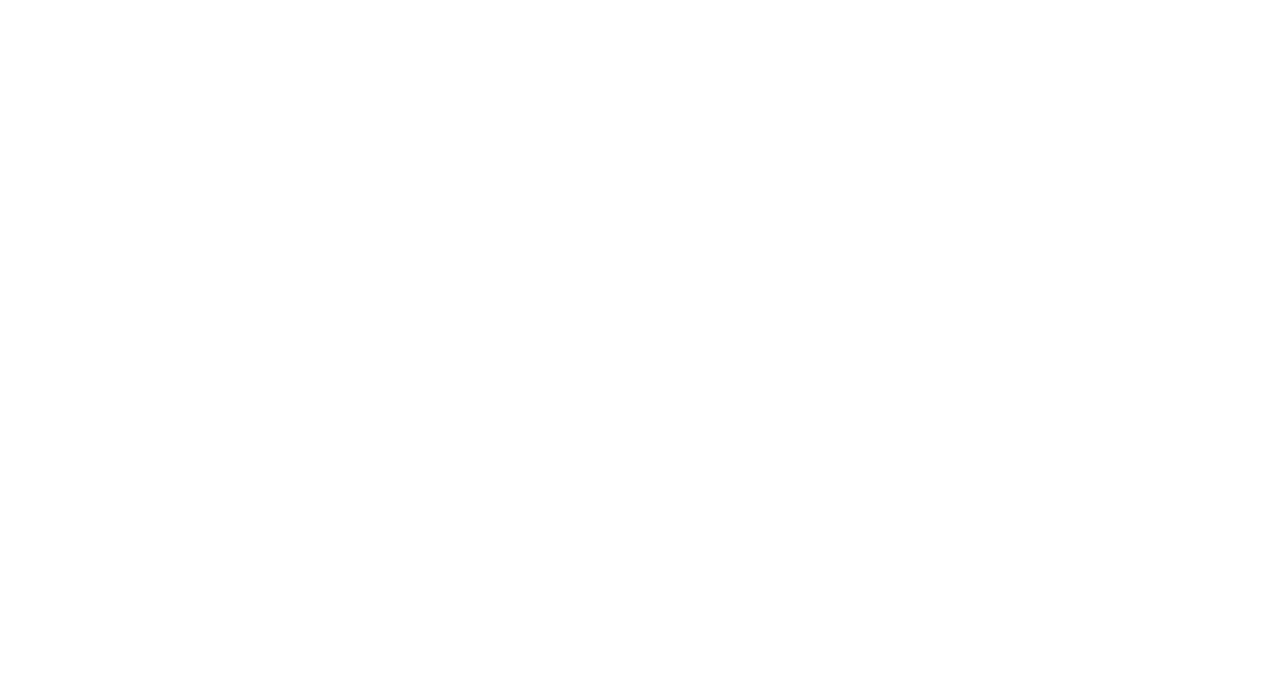
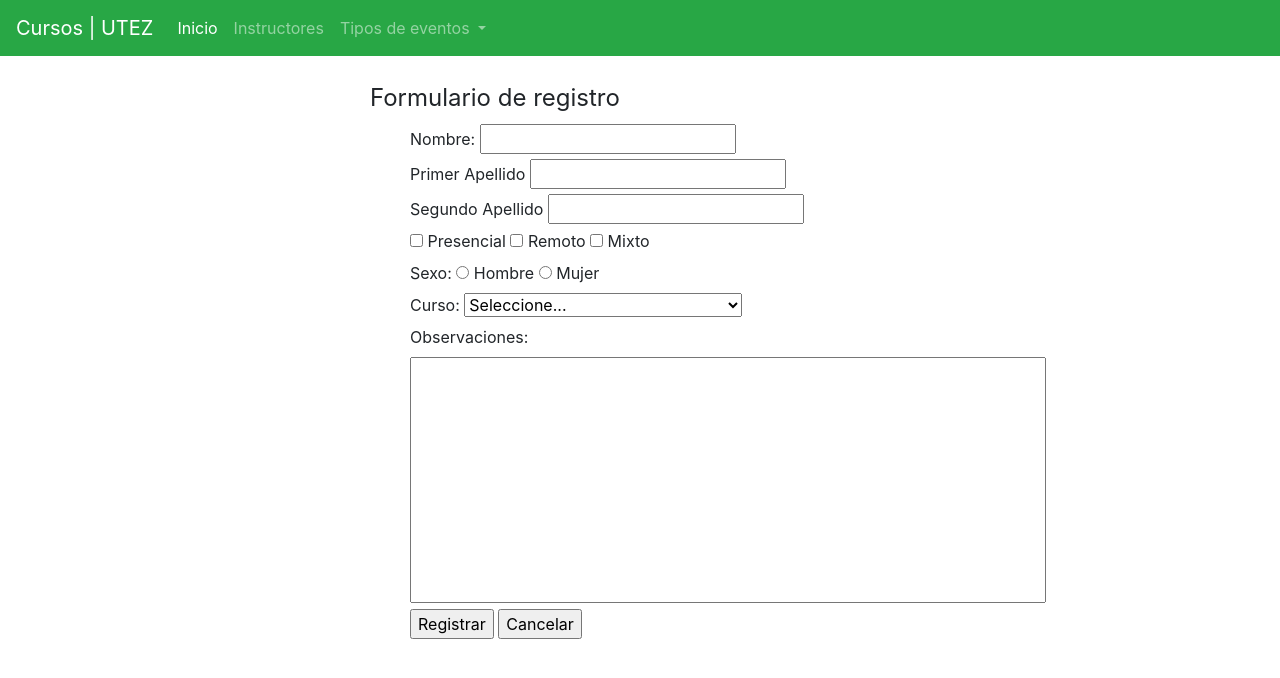
Before and after one commit to Taniagalindout/aweb.6.cursos, a plain HTML site: page views/registrame.html in a window 1280 px wide. Drawn offline with nearby package versions, Linux system fonts and the light colour scheme.

Commit message:
Avance de formulario Registrarme y modificacion de error en instructores

```diff
--- a/views/registrame.html
+++ b/views/registrame.html
@@ -0,0 +1,133 @@
+<!doctype html>
+<html lang="en">
+
+<head>
+    <!-- Required meta tags -->
+    <meta charset="utf-8">
+    <meta name="viewport" content="width=device-width, initial-scale=1, shrink-to-fit=no">
+
+    <!-- Bootstrap CSS -->
+    <link rel="stylesheet" href="https://cdn.jsdelivr.net/npm/bootstrap@4.6.0/dist/css/bootstrap.min.css"
+        integrity="sha384-B0vP5xmATw1+K9KRQjQERJvTumQW0nPEzvF6L/Z6nronJ3oUOFUFpCjEUQouq2+l" crossorigin="anonymous">
+
+    <title>Registrarme</title>
+</head>
+
+<body>
+    <nav class="navbar navbar-expand-lg navbar-dark bg-success">
+        <a class="navbar-brand" href="#">Cursos | UTEZ</a>
+        <button class="navbar-toggler" type="button" data-toggle="collapse" data-target="#navbarSupportedContent"
+            aria-controls="navbarSupportedContent" aria-expanded="false" aria-label="Toggle navigation">
+            <span class="navbar-toggler-icon"></span>
+        </button>
+
+        <div class="collapse navbar-collapse" id="navbarSupportedContent">
+            <ul class="navbar-nav mr-auto">
+                <li class="nav-item active">
+                    <a class="nav-link" href="#">Inicio</a>
+                </li>
+                <li class="nav-item">
+                    <a class="nav-link" href="instructores.html">Instructores</a>
+                </li>
+                <li class="nav-item dropdown">
+                    <a class="nav-link dropdown-toggle" href="#" id="navbarDropdown" role="button"
+                        data-toggle="dropdown" aria-haspopup="true" aria-expanded="false">
+                        Tipos de eventos
+                    </a>
+                    <div class="dropdown-menu" aria-labelledby="navbarDropdown">
+                        <a class="dropdown-item" href="#">Presenciales</a>
+                        <a class="dropdown-item" href="#">Remotos</a>
+                        <div class="dropdown-divider"></div>
+                        <a class="dropdown-item" href="#">Mixtos</a>
+                    </div>
+                </li>
+            </ul>
+
+        </div>
+    </nav>
+    <br>
+    <div class="container">
+        <div class="row">
+            <div class="col-6 offset-3">
+                <fieldset>
+                    <legend>Formulario de registro</legend>
+
+                    <form action="https://github.com/Taniagalindout/aweb.6.cursos/RecibirDatos" method="POST">
+                        <ul style="list-style: none;">
+                            <li>
+                                <label for="nombre">Nombre:</label>
+                                <input type="text" name="nombre" id="nombre">
+                            </li>
+                            <li>
+                                <label for="primerApellido">Primer Apellido</label>
+                                <input type="text" name="primerApellido">
+                            </li>
+                            <li>
+                                <label for="segundoApellido">Segundo  Apellido</label>
+                                <input type="text" name="segundoApellido">
+                            </li>
+                            <li>
+                                <input type="checkbox" id="presencial" value="Presencial" name="modalidad">
+                                <label for="presencial">Presencial</label>
+
+                                <input type="checkbox" id="remoto" value="Remoto" name="modalidad">
+                                <label for="remoto">Remoto</label>
+
+
+                                <input type="checkbox" id="mixto" value="Mixto" name="modalidad">
+                                <label for="mixto">Mixto</label>
+                            </li>
+                            <li>
+                                <label for="#">Sexo:</label>
+                                <input type="radio" name="sexo" id="hombre">
+                                <label for="hombre">Hombre</label>
+                                <input type="radio" name="sexo"
+                                id="mujer">
+                                <label for="mujer">Mujer</label>
+                            </li>
+                            <li>
+                                <label for="curso">Curso:</label>
+                                <select name="curo" id="curso">
+                                    <option value="0">Seleccione...</option>
+                                    <option value="1">Creatividad y diseño</option>
+                                    <option value="2">Database System</option>
+                                    <option value="3">Aplicaciones moviles con Android</option>
+                                    <option value="4">Finanzas Corporativas</option>
+                                </select>
+                            </li>
+                            <li>
+                                <label for="observaciones">Observaciones:</label>
+                                <br>
+                                <textarea style="resize: none;" name="observaciones" id="observaciones" cols="60" rows="10"></textarea>
+                            </li>
+                            <li>
+                                <input type="submit" value="Registrar" name="registrar" id="registrar">
+                                <input type="reset" name="reset" id="reset" value="Cancelar">
+                            </li>
+                        </ul>
+
+                    </form>
+                </fieldset>
+            </div>
+        </div>
+    </div>
+
+    <!-- Optional JavaScript; choose one of the two! -->
+
+    <!-- Option 1: jQuery and Bootstrap Bundle (includes Popper) -->
+    <script src="https://code.jquery.com/jquery-3.5.1.slim.min.js"
+        integrity="sha384-DfXdz2htPH0lsSSs5nCTpuj/zy4C+OGpamoFVy38MVBnE+IbbVYUew+OrCXaRkfj"
+        crossorigin="anonymous"></script>
+    <script src="https://cdn.jsdelivr.net/npm/bootstrap@4.6.0/dist/js/bootstrap.bundle.min.js"
+        integrity="sha384-Piv4xVNRyMGpqkS2by6br4gNJ7DXjqk09RmUpJ8jgGtD7zP9yug3goQfGII0yAns"
+        crossorigin="anonymous"></script>
+
+    <!-- Option 2: Separate Popper and Bootstrap JS -->
+    <!--
+    <script src="https://code.jquery.com/jquery-3.5.1.slim.min.js" integrity="sha384-DfXdz2htPH0lsSSs5nCTpuj/zy4C+OGpamoFVy38MVBnE+IbbVYUew+OrCXaRkfj" crossorigin="anonymous"></script>
+    <script src="https://cdn.jsdelivr.net/npm/popper.js@1.16.1/dist/umd/popper.min.js" integrity="sha384-9/reFTGAW83EW2RDu2S0VKaIzap3H66lZH81PoYlFhbGU+6BZp6G7niu735Sk7lN" crossorigin="anonymous"></script>
+    <script src="https://cdn.jsdelivr.net/npm/bootstrap@4.6.0/dist/js/bootstrap.min.js" integrity="sha384-+YQ4JLhjyBLPDQt//I+STsc9iw4uQqACwlvpslubQzn4u2UU2UFM80nGisd026JF" crossorigin="anonymous"></script>
+    -->
+</body>
+
+</html>
```
Also changed, not shown: views/instructores.html (+2 -2 lines).
